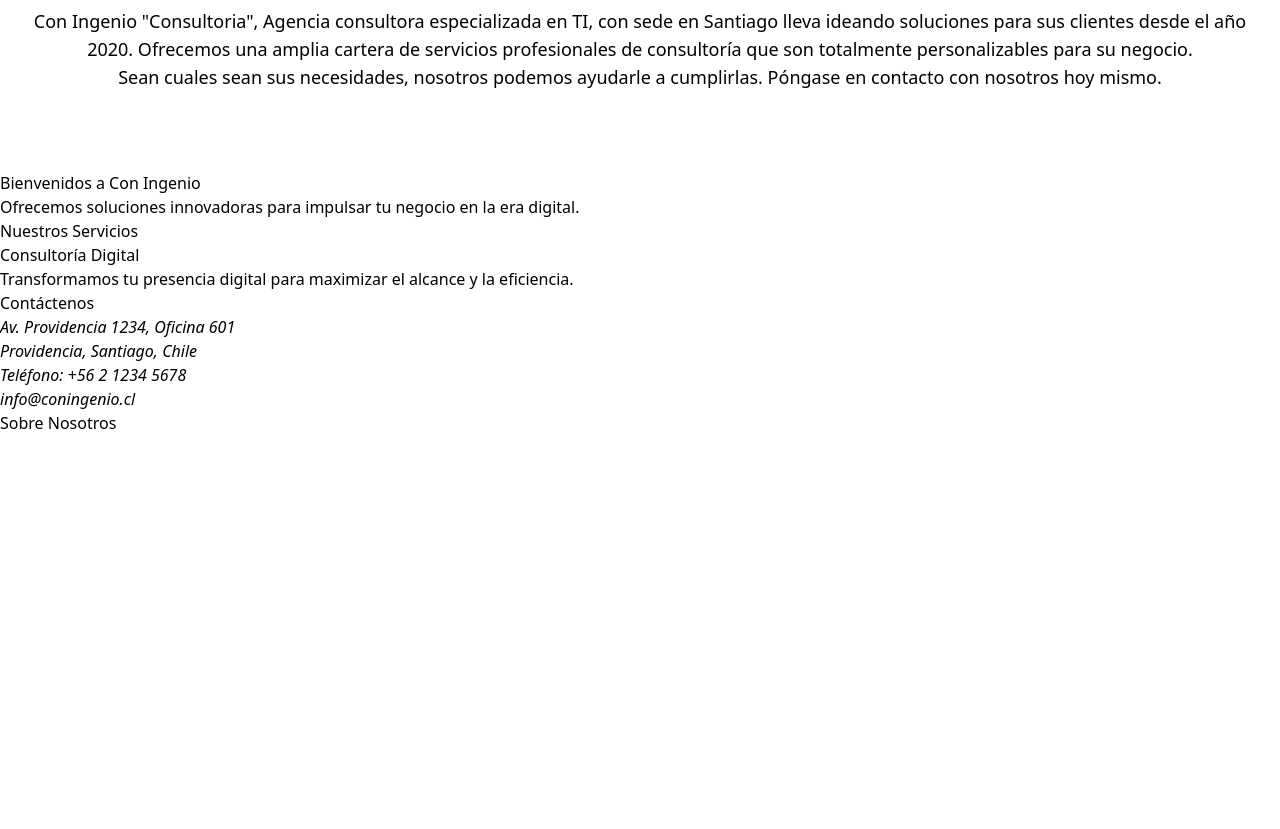
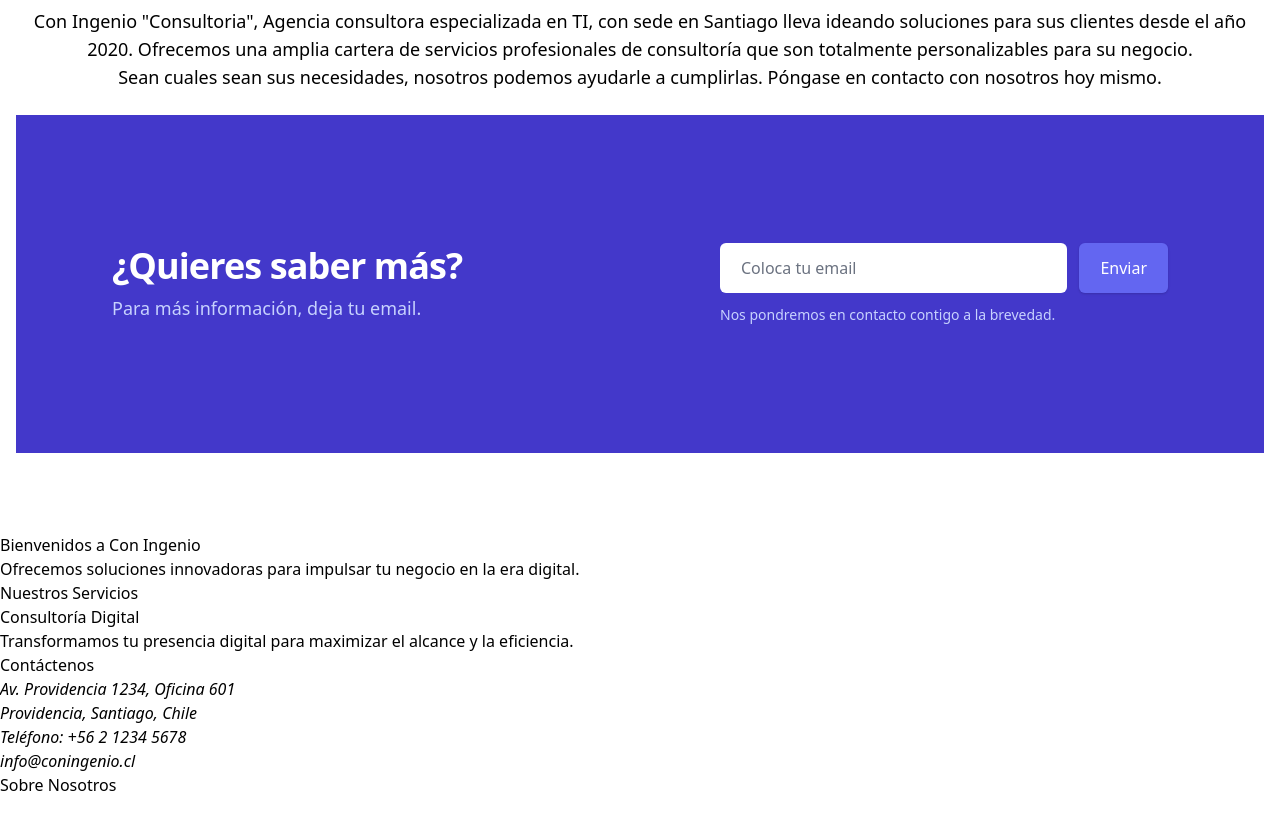
Before and after one commit to Electra2707/Proyecto, a website: page src/index.html in a window 1280 px wide. Shown: the part 1183-2012 px from the top of the page. Before the commit the page ends 1714 px from the top, so only its background shows below. Drawn offline with nearby package versions, Linux system fonts and the light colour scheme.

Commit message:
panel de enviar correo

```diff
--- a/src/index.html
+++ b/src/index.html
@@ -174,7 +174,61 @@
             ayudarle a cumplirlas. Póngase en contacto con nosotros hoy mismo.
           </p>
         </div>
+        <div class="bg-indigo-700">
+          <div
+            class="max-w-screen-xl px-4 py-12 mx-auto sm:px-6 lg:py-16 lg:px-8"
+          >
+            <div
+              class="px-6 py-6 rounded-lg md:py-12 md:px-12 lg:py-16 lg:px-16 xl:flex xl:items-center"
+            >
+              <div class="xl:w-0 xl:flex-1">
+                <h2
+                  class="text-3xl font-bold leading-8 tracking-tight text-white sm:text-4xl sm:leading-9 text-center sm:text-left"
+                >
+                  ¿Quieres saber más?
+                </h2>
+                <p
+                  class="max-w-3xl mt-3 text-lg leading-6 text-indigo-200 text-center sm:text-left"
+                  id="newsletter-headline"
+                >
+                  Para más información, deja tu email.
+                </p>
+              </div>
+              <div class="mt-8 sm:w-full sm:max-w-md xl:mt-0 xl:ml-8">
+                <form
+                  target="_blank"
+                  class="sm:flex"
+                  aria-labelledby="newsletter-headline"
+                >
+                  <input
+                    aria-label="Email address"
+                    type="email"
+                    required=""
+                    class="w-full px-5 py-3 text-base leading-6 text-gray-900 placeholder-gray-500 transition duration-150 ease-in-out bg-white border border-transparent rounded-md appearance-none focus:outline-none focus:placeholder-gray-400"
+                    placeholder="Coloca tu email"
+                  />
+                  <div
+                    class="mt-3 rounded-md shadow sm:mt-0 sm:ml-3 sm:flex-shrink-0"
+                  >
+                    <button
+                      type="submit"
+                      class="flex items-center justify-center w-full px-5 py-3 text-base font-medium leading-6 text-white transition duration-150 ease-in-out bg-indigo-500 border border-transparent rounded-md hover:bg-indigo-400 focus:outline-none focus:bg-indigo-400"
+                    >
+                      Enviar
+                    </button>
+                  </div>
+                </form>
+                <p
+                  class="mt-3 text-sm leading-5 text-indigo-200 text-center sm:text-left"
+                >
+                  Nos pondremos en contacto contigo a la brevedad.
+                </p>
+              </div>
+            </div>
+          </div>
+        </div>
       </section>
+
       <main class="flex-grow">
         <section id="home">
           <h2>Bienvenidos a Con Ingenio</h2>
```
